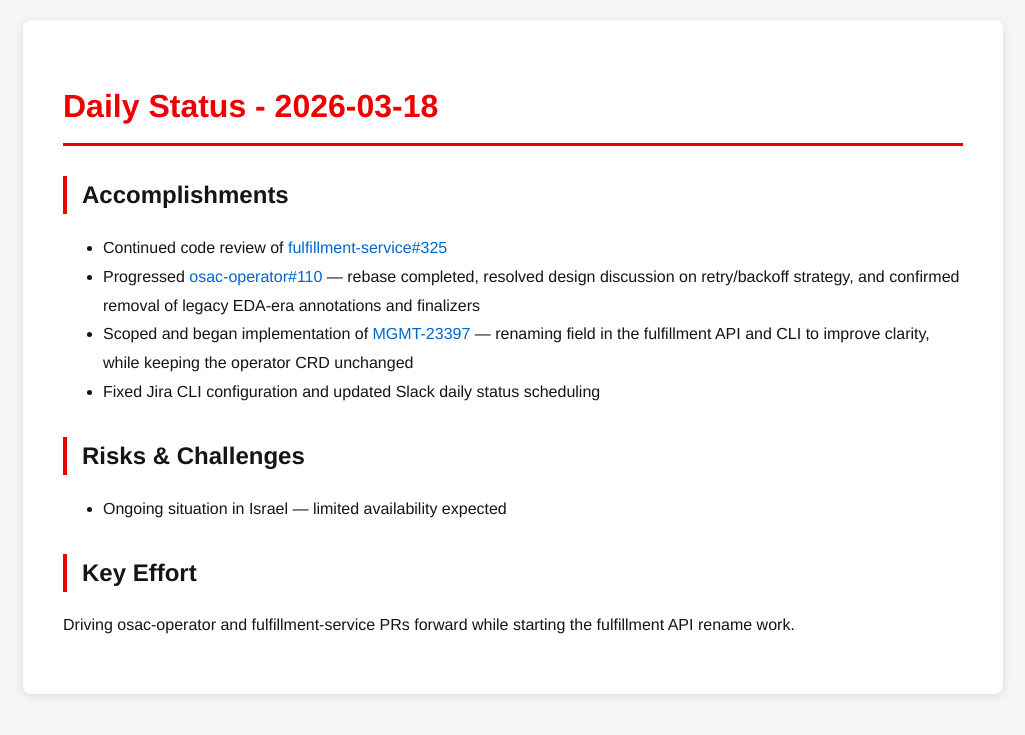
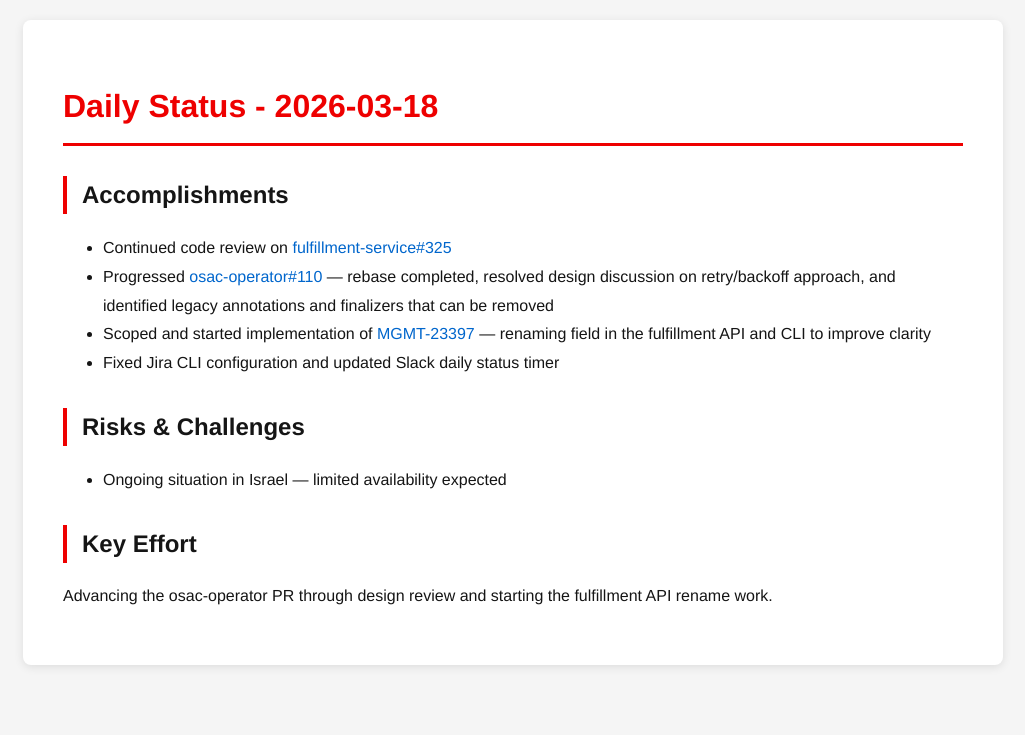
Before and after one commit to tzvatot/daily-status, a Jekyll site: the page built from 2026-03-18.md, in a window 1280 px wide. Shown: the top 735 px of the page, without its empty margins (127-1152 px from the left). Built offline with Jekyll 4.4.1, drawn with Linux system fonts in a browser that asks for light colours.

Commit message:
Daily status update - 2026-03-18

```diff
--- a/2026-03-18.md
+++ b/2026-03-18.md
@@ -7,13 +7,13 @@
 # Daily Status - 2026-03-18
 
 ## Accomplishments
-- Continued code review of [fulfillment-service#325](https://github.com/osac-project/fulfillment-service/pull/325)
-- Progressed [osac-operator#110](https://github.com/osac-project/osac-operator/pull/110) — rebase completed, resolved design discussion on retry/backoff strategy, and confirmed removal of legacy EDA-era annotations and finalizers
-- Scoped and began implementation of [MGMT-23397](https://issues.redhat.com/browse/MGMT-23397) — renaming field in the fulfillment API and CLI to improve clarity, while keeping the operator CRD unchanged
-- Fixed Jira CLI configuration and updated Slack daily status scheduling
+- Continued code review on [fulfillment-service#325](https://github.com/osac-project/fulfillment-service/pull/325)
+- Progressed [osac-operator#110](https://github.com/osac-project/osac-operator/pull/110) — rebase completed, resolved design discussion on retry/backoff approach, and identified legacy annotations and finalizers that can be removed
+- Scoped and started implementation of [MGMT-23397](https://issues.redhat.com/browse/MGMT-23397) — renaming field in the fulfillment API and CLI to improve clarity
+- Fixed Jira CLI configuration and updated Slack daily status timer
 
 ## Risks & Challenges
 - Ongoing situation in Israel — limited availability expected
 
 ## Key Effort
-Driving osac-operator and fulfillment-service PRs forward while starting the fulfillment API rename work.
+Advancing the osac-operator PR through design review and starting the fulfillment API rename work.
```
